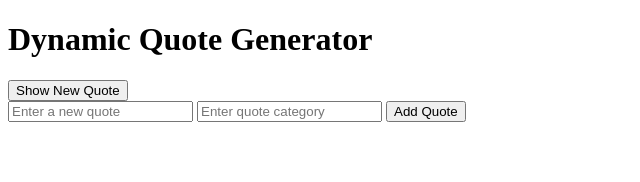
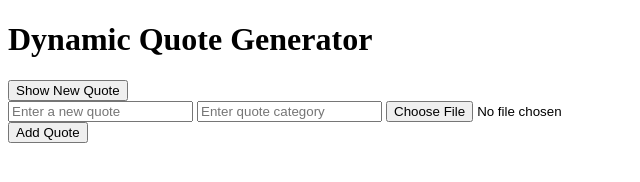
Before and after one commit to EyosiyasGe/alx_fe_javascript, a plain HTML site: page dom-manipulation/index.html in a window 1280 px wide. Shown: the whole page, without its empty margins (0-640 px from the left). Drawn offline with Linux system fonts and the light colour scheme.

Commit message:
DOM manipulation

```diff
--- a/dom-manipulation/index.html
+++ b/dom-manipulation/index.html
@@ -12,8 +12,10 @@
     <div>
     <input id="newQuoteText" type="text" placeholder="Enter a new quote" />
     <input id="newQuoteCategory" type="text" placeholder="Enter quote category" />
+      <input type="file" id="importFile" accept=".json" onchange="importFromJsonFile(event)" /> <br>
     <button onclick="addQuote()">Add Quote</button>
+
   </div>
-    <script src="script.js"></script>
+    <script src="/dom-manipulation/script.js"></script>
   </body>
   </html>
--- a/dom-manipulation/script.js
+++ b/dom-manipulation/script.js
@@ -52,3 +52,13 @@ qout.innerHTML = `"${randstring.text}" <br> <em>— ${randstring.category}</em>`
 }
 
 btn.addEventListener('click',showRandomQuote )
+function importFromJsonFile(event) {
+    const fileReader = new FileReader();
+    fileReader.onload = function(event) {
+      const importedQuotes = JSON.parse(event.target.result);
+      quotes.push(...importedQuotes);
+      saveQuotes();
+      alert('Quotes imported successfully!');
+    };
+    fileReader.readAsText(event.target.files[0]);
+  }
```
